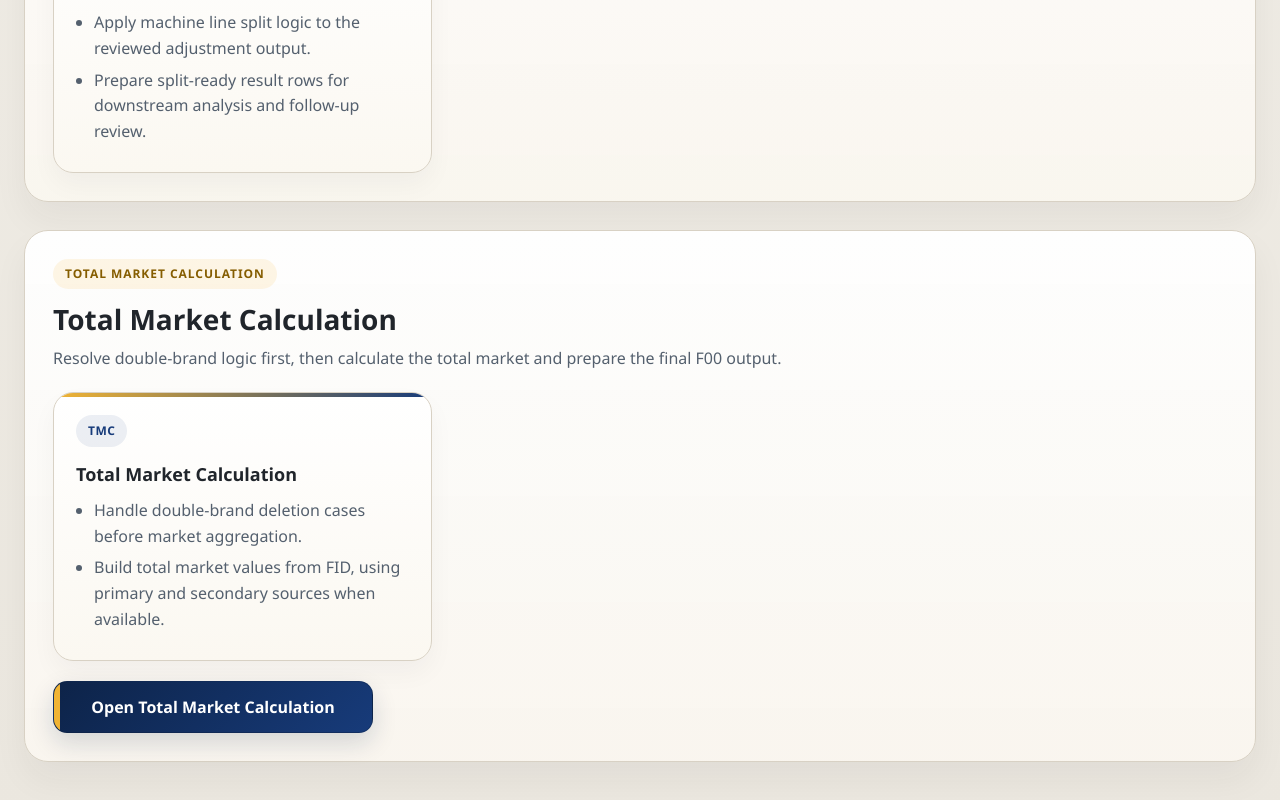
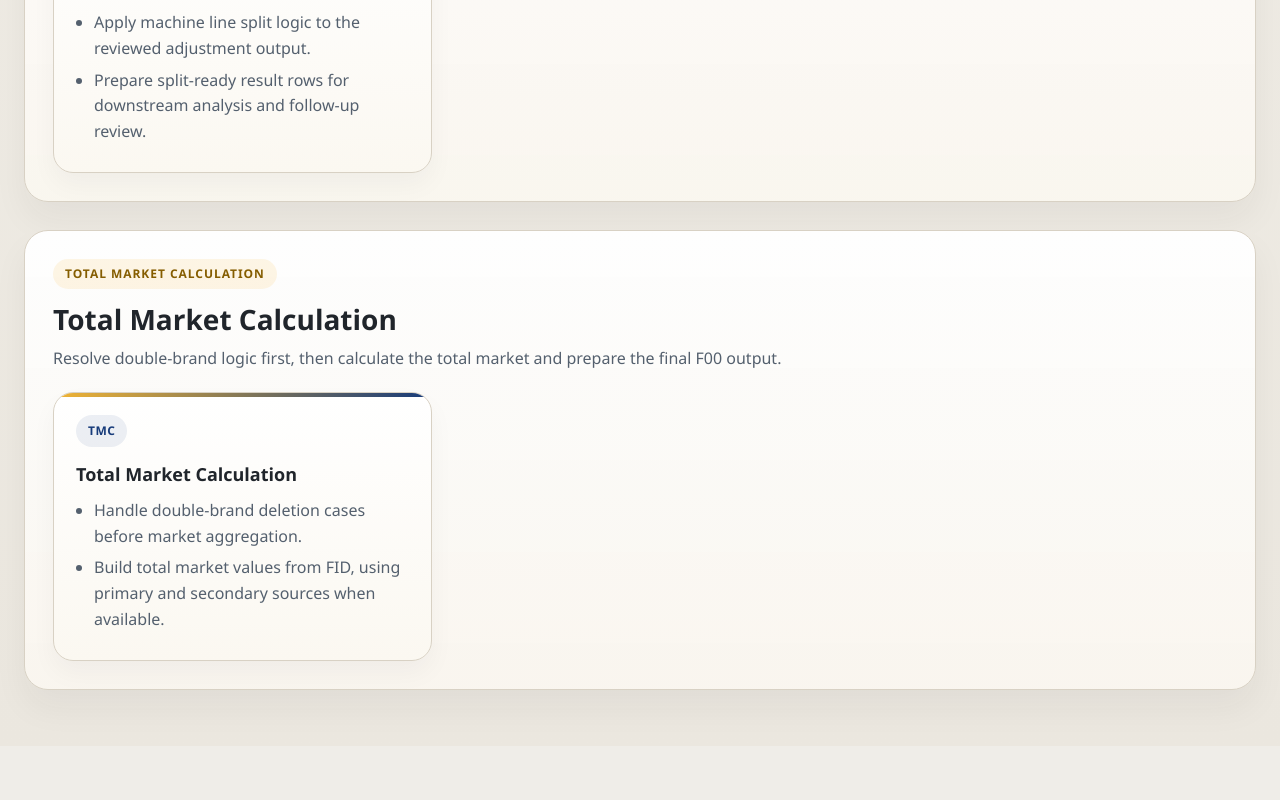
Before and after one commit to YanxiangDu2023/thesis, a React app in the folder frontend/: page / in a window 1280 px wide. Shown: the part 2490-3290 px from the top of the page. After the commit the page ends 3236 px from the top, so only its background shows below. Built offline with nearby package versions, Linux system fonts and the light colour scheme; no server answers; the HTML template or start-up script is replaced by a standard one.

Commit message:
your message

```diff
--- a/frontend/src/pages/HomePage.tsx
+++ b/frontend/src/pages/HomePage.tsx
@@ -305,13 +305,6 @@ function HomePage() {
           </Link>
         </div>
 
-        <div className="overview-actions" style={{ marginTop: "20px" }}>
-          <div className="overview-actions__buttons">
-            <Link to="/total-market-calculation" className="btn btn--overview">
-              Open Total Market Calculation
-            </Link>
-          </div>
-        </div>
       </section>
     </div>
   );
```
